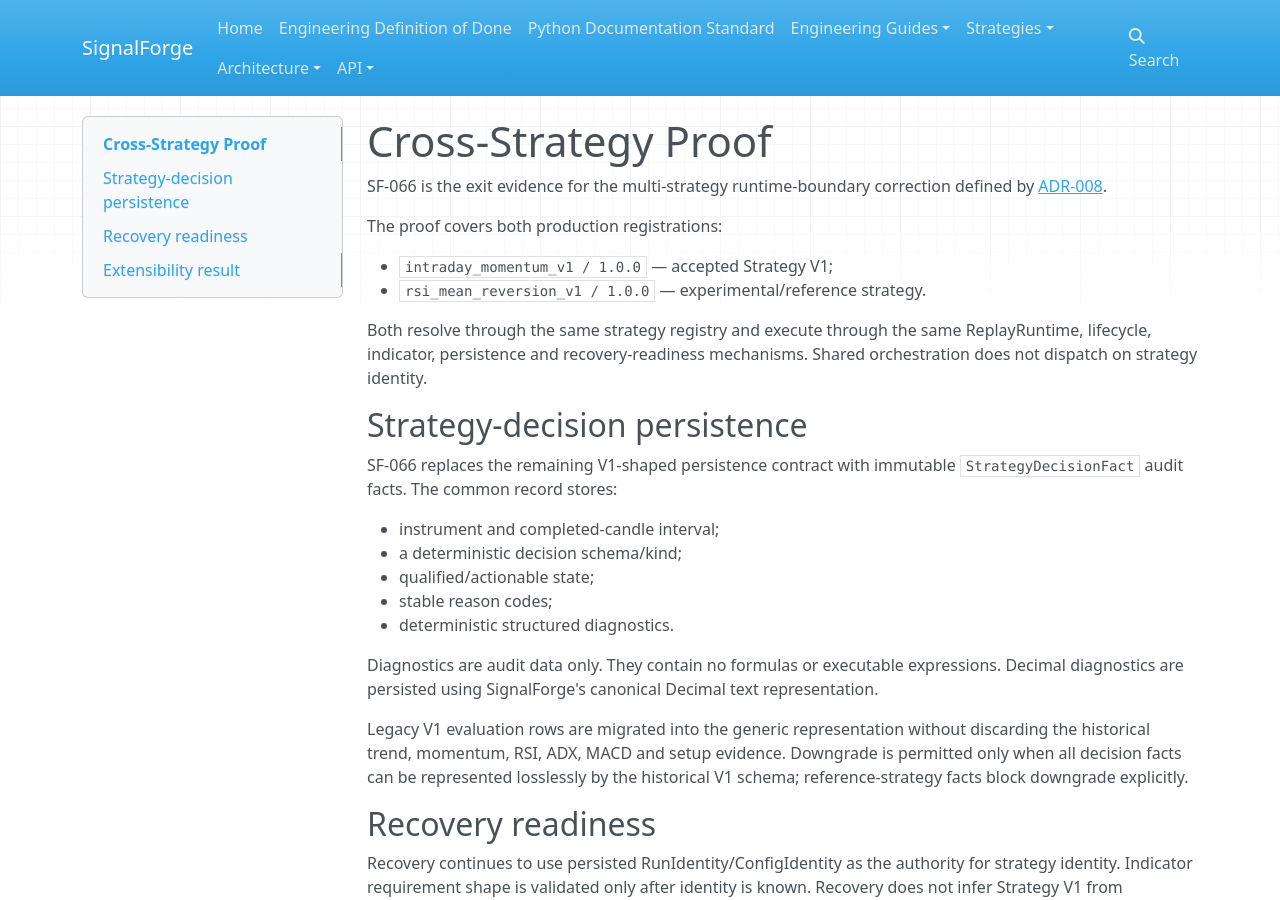
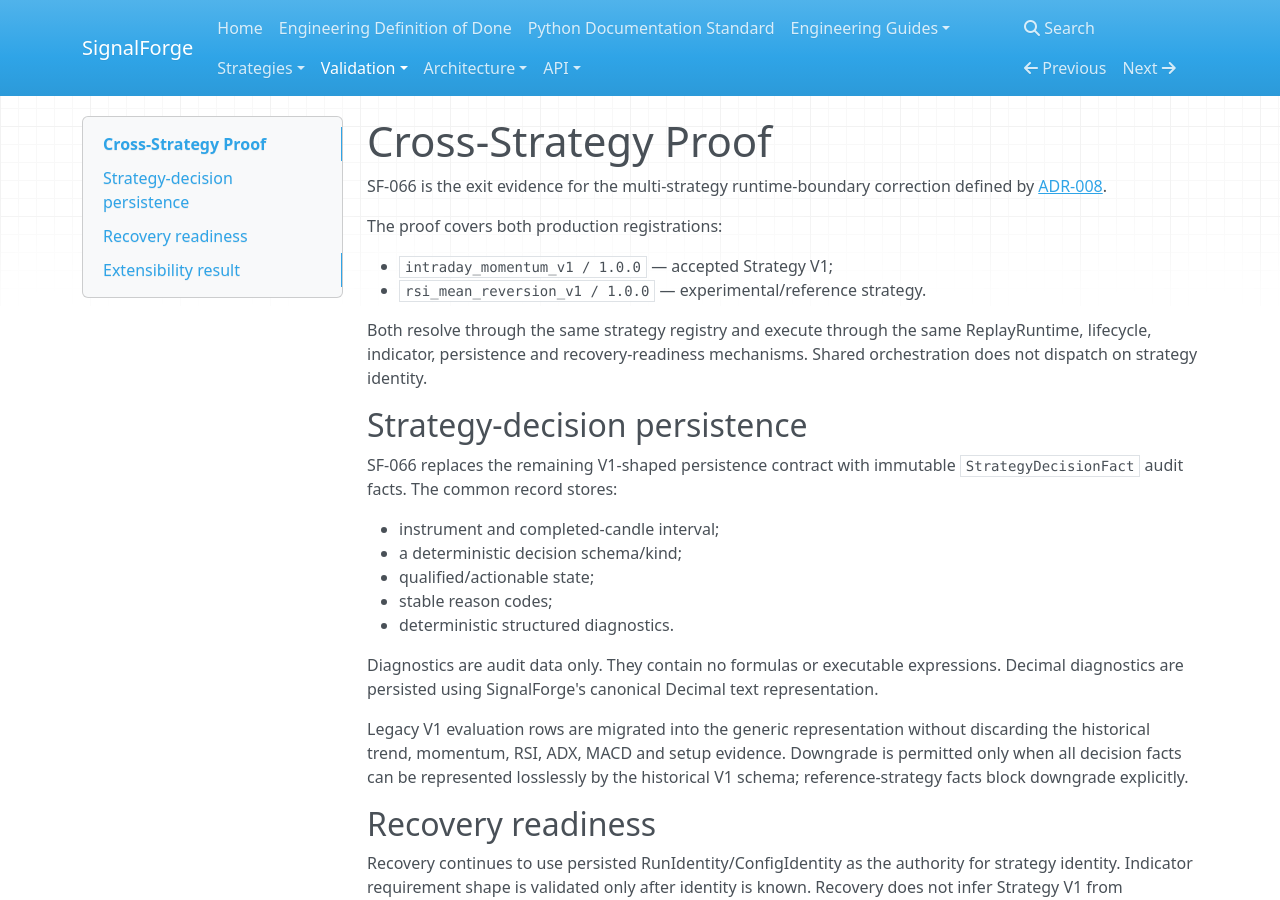
Before and after one commit to harishkamathuk/signalforge, an MkDocs documentation site: the page built from docs/validation/cross-strategy-proof.md, in a window 1280 px wide and 900 px high. Built offline with MkDocs 1.6.1, drawn with Linux system fonts in a browser that asks for light colours; nearby versions of some CDN libraries; some of the changed lines change nothing that is shown.

Commit message:
docs: expose cross-strategy proof

```diff
--- a/mkdocs.yml
+++ b/mkdocs.yml
@@ -12,6 +12,8 @@
       - Replay CLI: replay-cli.md
   - Strategies:
       - RSI Mean-Reversion V1 Reference: strategies/rsi-mean-reversion-v1.md
+  - Validation:
+      - Cross-Strategy Proof: validation/cross-strategy-proof.md
   - Architecture:
       - ADR-001 — Single-Security MVP Runtime Architecture: architecture/decisions/ADR-001-single-security-mvp-runtime-architecture.md
       - ADR-002 — Core Domain Models & State Machines: architecture/decisions/ADR-002-core-domain-models-state-machines.md
@@ -24,6 +26,7 @@
   - API:
       - Strategy Runtime: api/strategy-runtime.md
       - Strategy Registry: api/strategy-registry.md
+      - Strategy Decision Persistence: api/strategy-decision-persistence.md
       - RSI Mean-Reversion Reference: api/rsi-mean-reversion-v1.md
       - Indicators: api/indicators.md
 
```
